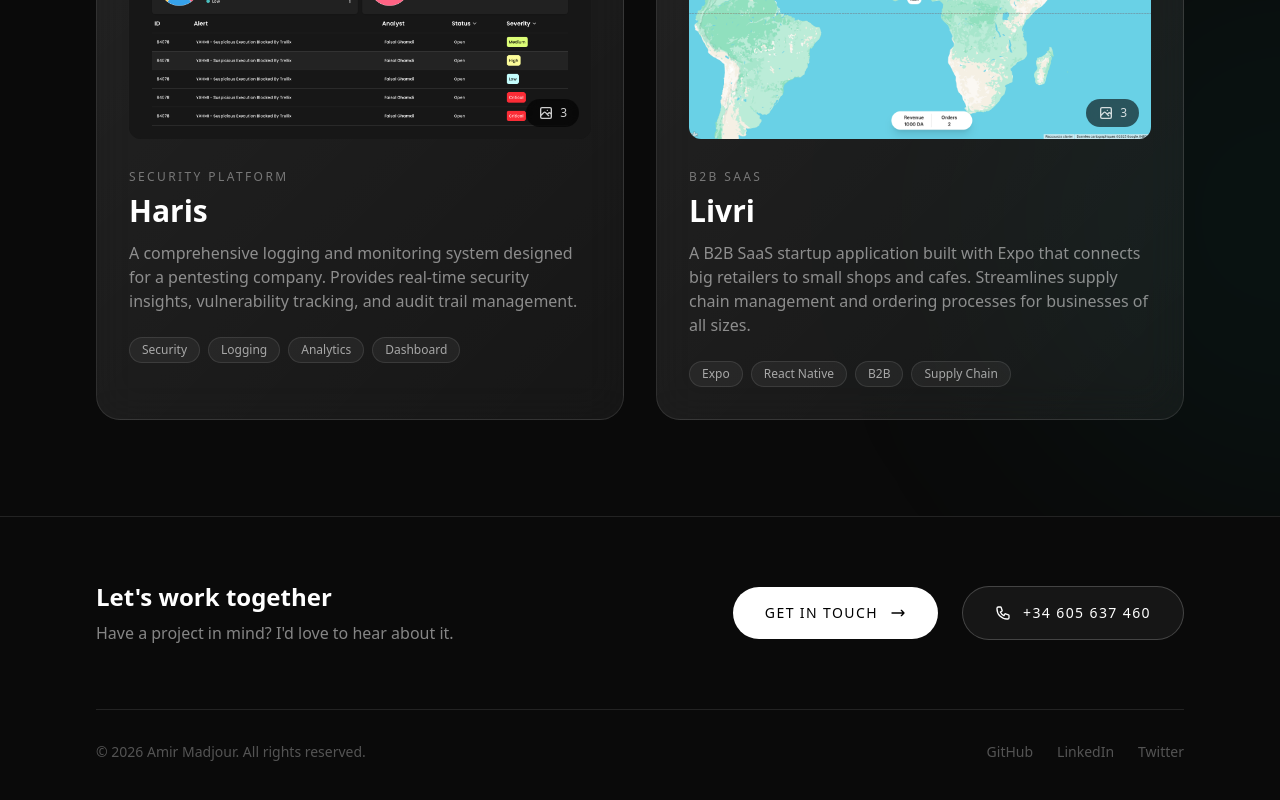
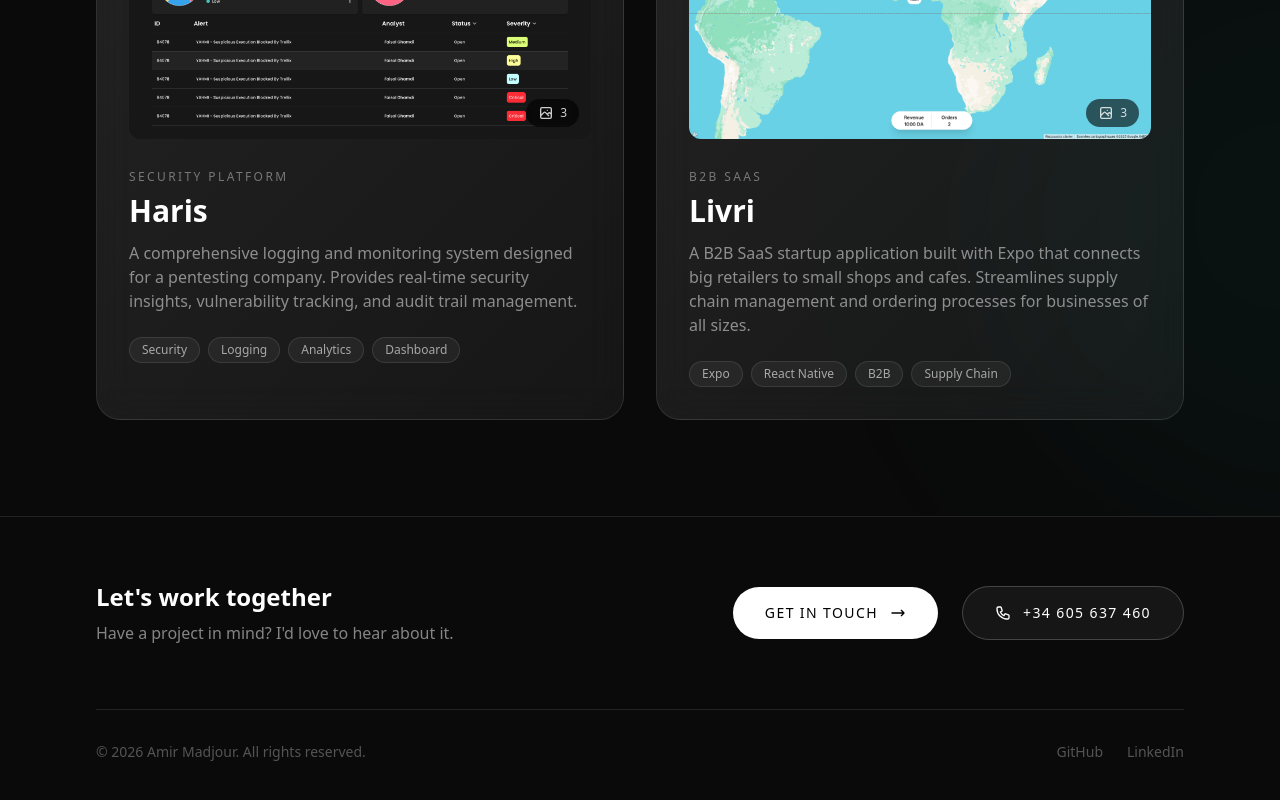
Before and after one commit to Amirmadjour/p, a Next.js app: page / in a window 1280 px wide. Shown: the part 5019-5819 px from the top of the page. Built offline with nearby package versions, Linux system fonts and the light colour scheme.

Commit message:
Update social links: GitHub and LinkedIn, remove Twitter

```diff
--- a/src/components/Footer.tsx
+++ b/src/components/Footer.tsx
@@ -93,22 +93,20 @@
           </p>
           <div className="flex gap-6">
             <a
-              href="#"
+              href="https://github.com/Amirmadjour"
+              target="_blank"
+              rel="noopener noreferrer"
               className="text-sm text-white/30 transition-colors hover:text-white/60"
             >
               GitHub
             </a>
             <a
-              href="#"
+              href="https://www.linkedin.com/in/amir-madjour-2a0a46263"
+              target="_blank"
+              rel="noopener noreferrer"
               className="text-sm text-white/30 transition-colors hover:text-white/60"
             >
               LinkedIn
-            </a>
-            <a
-              href="#"
-              className="text-sm text-white/30 transition-colors hover:text-white/60"
-            >
-              Twitter
             </a>
           </div>
         </div>
```
